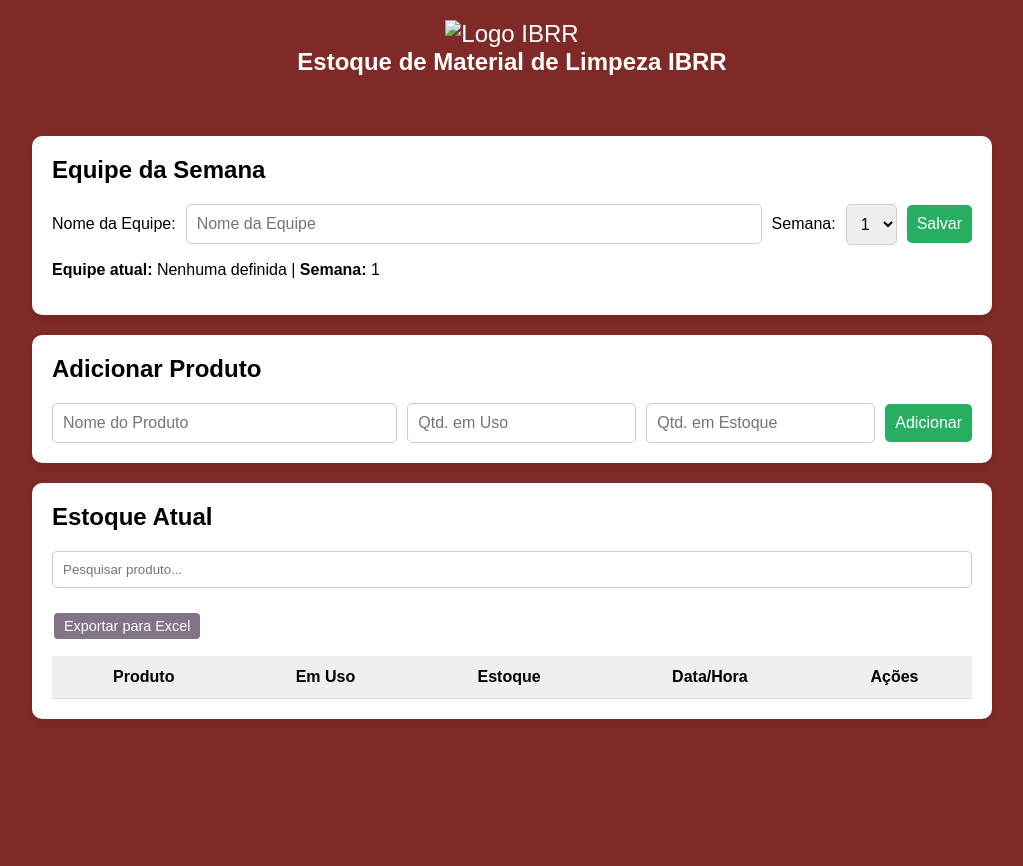
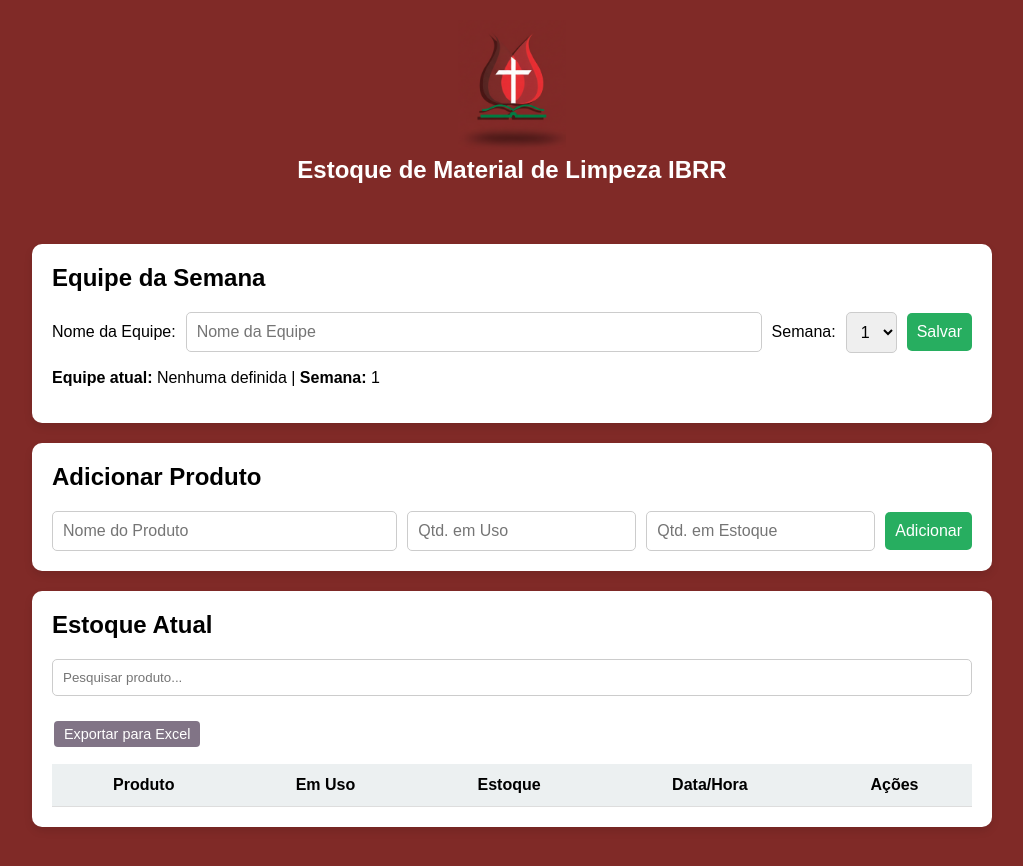
Before and after one commit to JLS-X/zello, a plain HTML site: page index.html in a window 1280 px wide. Shown: the whole page, without its empty margins (128-1151 px from the left). Before the commit the page ends 800 px from the top, so only its background shows below. Drawn offline with Linux system fonts and the light colour scheme.

Commit message:
pasta assets e logo

```diff
--- a/index.html
+++ b/index.html
@@ -10,7 +10,7 @@
 </head>
 <body>
 
-<header> <img src= "logo2.png" alt="Logo IBRR" height="130px"><br><strong>Estoque de Material de Limpeza IBRR</strong></header>
+<header> <img src= "assets/logo2.png" alt="Logo IBRR" height="130px"><br><strong>Estoque de Material de Limpeza IBRR</strong></header>
 <main>
  <div class="card">
  <h2>Equipe da Semana</h2>
```
Also changed, not shown: assets/icon-512x512.png (added), assets/logo2.png (added).
